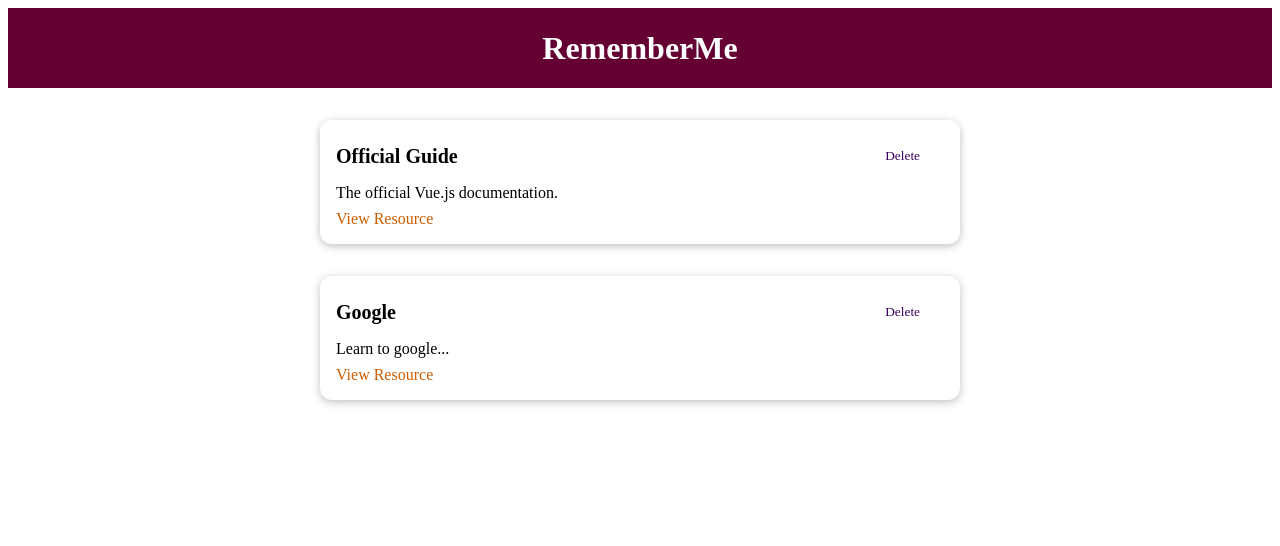
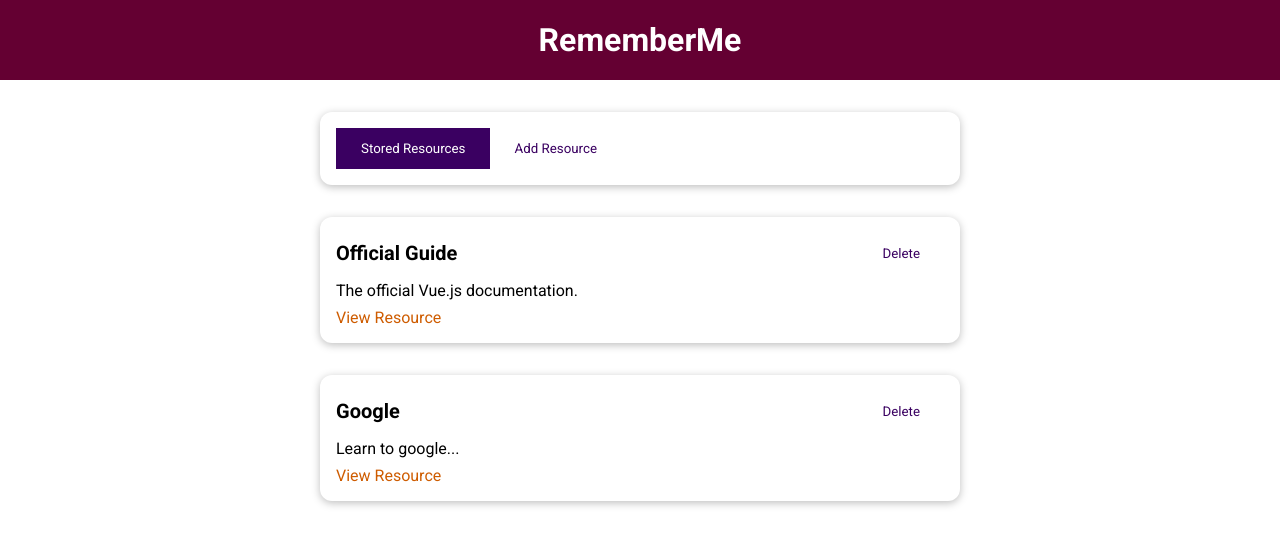
Before and after one commit to mohamed085/Vue-Guide, a Vue app in the folder vue-resources-app/: page / in a window 1280 px wide. Shown: the top 546 px of the page. Built offline with nearby package versions, Linux system fonts and the light colour scheme.

Commit message:
add resources component

```diff
--- a/vue-resources-app/src/App.vue
+++ b/vue-resources-app/src/App.vue
@@ -1,43 +1,21 @@
 <template>
-  <TheHeader
-      title="RememberMe"
-  ></TheHeader>
-  <StoredResources
-      :resources="storedResources"
-  ></StoredResources>
+  <the-header title="RememberMe"></the-header>
+  <the-resources></the-resources>
 </template>
 
 <script>
-import StoredResources from "./components/learning-resources/StoredResources";
-import TheHeader from "./components/layouts/TheHeader";
+import TheHeader from './components/layouts/TheHeader.vue';
+import TheResources from './components/learning-resources/TheResources.vue';
+
 export default {
-  name: "App",
   components: {
     TheHeader,
-    StoredResources,
-  },
-  data() {
-    return {
-      storedResources: [
-        {
-          id: 'official-guide',
-          title: 'Official Guide',
-          description: 'The official Vue.js documentation.',
-          link: 'https://vuejs.org',
-        },
-        {
-          id: 'google',
-          title: 'Google',
-          description: 'Learn to google...',
-          link: 'https://google.org',
-        },      ]
-    }
+    TheResources
   }
-}
+};
 </script>
 
-<style scoped>
-
+<style>
 @import url('https://fonts.googleapis.com/css2?family=Roboto:wght@400;700&display=swap');
 
 * {
--- a/vue-resources-app/src/components/UI/BaseButton.vue
+++ b/vue-resources-app/src/components/UI/BaseButton.vue
@@ -1,12 +1,12 @@
 <template>
-  <button :type="type" :class="mode">
+  <button :class="mode">
     <slot></slot>
   </button>
 </template>
 
 <script>
 export default {
-  props: ['type', 'mode']
+  props: ['mode']
 }
 </script>
 
--- /dev/null
+++ b/vue-resources-app/src/components/learning-resources/AddResource.vue
@@ -0,0 +1,49 @@
+<template>
+  <base-card>
+    <form>
+      <div class="form-control">
+        <label for="title">Title</label>
+        <input id="title" name="title" type="text" />
+      </div>
+      <div class="form-control">
+        <label for="description">Description</label>
+        <textarea id="description" name="description" rows="3"></textarea>
+      </div>
+      <div class="form-control">
+        <label for="link">Link</label>
+        <input id="link" name="link" type="url" />
+      </div>
+      <div>
+        <base-button type="submit">Add Resource</base-button>
+      </div>
+    </form>
+  </base-card>
+</template>
+
+<style scoped>
+label {
+  font-weight: bold;
+  display: block;
+  margin-bottom: 0.5rem;
+}
+
+input,
+textarea {
+  display: block;
+  width: 100%;
+  font: inherit;
+  padding: 0.15rem;
+  border: 1px solid #ccc;
+}
+
+input:focus,
+textarea:focus {
+  outline: none;
+  border-color: #3a0061;
+  background-color: #f7ebff;
+}
+
+.form-control {
+  margin: 1rem 0;
+}
+</style>
--- a/vue-resources-app/src/components/learning-resources/LearningResource.vue
+++ b/vue-resources-app/src/components/learning-resources/LearningResource.vue
@@ -1,23 +1,20 @@
 <template>
   <li>
-    <BaseCard>
+    <base-card>
       <header>
         <h3>{{ title }}</h3>
-        <BaseButton mode="flat">Delete</BaseButton>
+        <base-button mode="flat">Delete</base-button>
       </header>
       <p>{{ description }}</p>
       <nav>
         <a :href="link">View Resource</a>
       </nav>
-    </BaseCard>
+    </base-card>
   </li>
 </template>
 
 <script>
-import BaseCard from "../UI/BaseCard";
-import BaseButton from "../UI/BaseButton";
 export default {
-  components: {BaseButton, BaseCard},
   props: ['title', 'description', 'link'],
 };
 </script>
--- a/vue-resources-app/src/components/learning-resources/StoredResources.vue
+++ b/vue-resources-app/src/components/learning-resources/StoredResources.vue
@@ -14,7 +14,7 @@
 import LearningResource from './LearningResource.vue';
 
 export default {
-  props: ['resources'],
+  inject: ['resources'],
   components: {
     LearningResource
   }
--- /dev/null
+++ b/vue-resources-app/src/components/learning-resources/TheResources.vue
@@ -0,0 +1,59 @@
+<template>
+  <base-card>
+    <base-button
+      @click="setSelectedTab('stored-resources')"
+      :mode="storedResButtonMode"
+    >Stored Resources</base-button>
+    <base-button @click="setSelectedTab('add-resource')" :mode="addResButtonMode">Add Resource</base-button>
+  </base-card>
+  <component :is="selectedTab"></component>
+</template>
+
+<script>
+import StoredResources from './StoredResources.vue';
+import AddResource from './AddResource.vue';
+
+export default {
+  components: {
+    StoredResources,
+    AddResource,
+  },
+  data() {
+    return {
+      selectedTab: 'stored-resources',
+      storedResources: [
+        {
+          id: 'official-guide',
+          title: 'Official Guide',
+          description: 'The official Vue.js documentation.',
+          link: 'https://vuejs.org',
+        },
+        {
+          id: 'google',
+          title: 'Google',
+          description: 'Learn to google...',
+          link: 'https://google.org',
+        },
+      ],
+    };
+  },
+  provide() {
+    return {
+      resources: this.storedResources,
+    };
+  },
+  computed: {
+    storedResButtonMode() {
+      return this.selectedTab === 'stored-resources' ? null : 'flat';
+    },
+    addResButtonMode() {
+      return this.selectedTab === 'add-resource' ? null : 'flat';
+    },
+  },
+  methods: {
+    setSelectedTab(tab) {
+      this.selectedTab = tab;
+    },
+  },
+};
+</script>
```
Also changed, not shown: vue-resources-app/src/main.js (+11 -3 lines).
